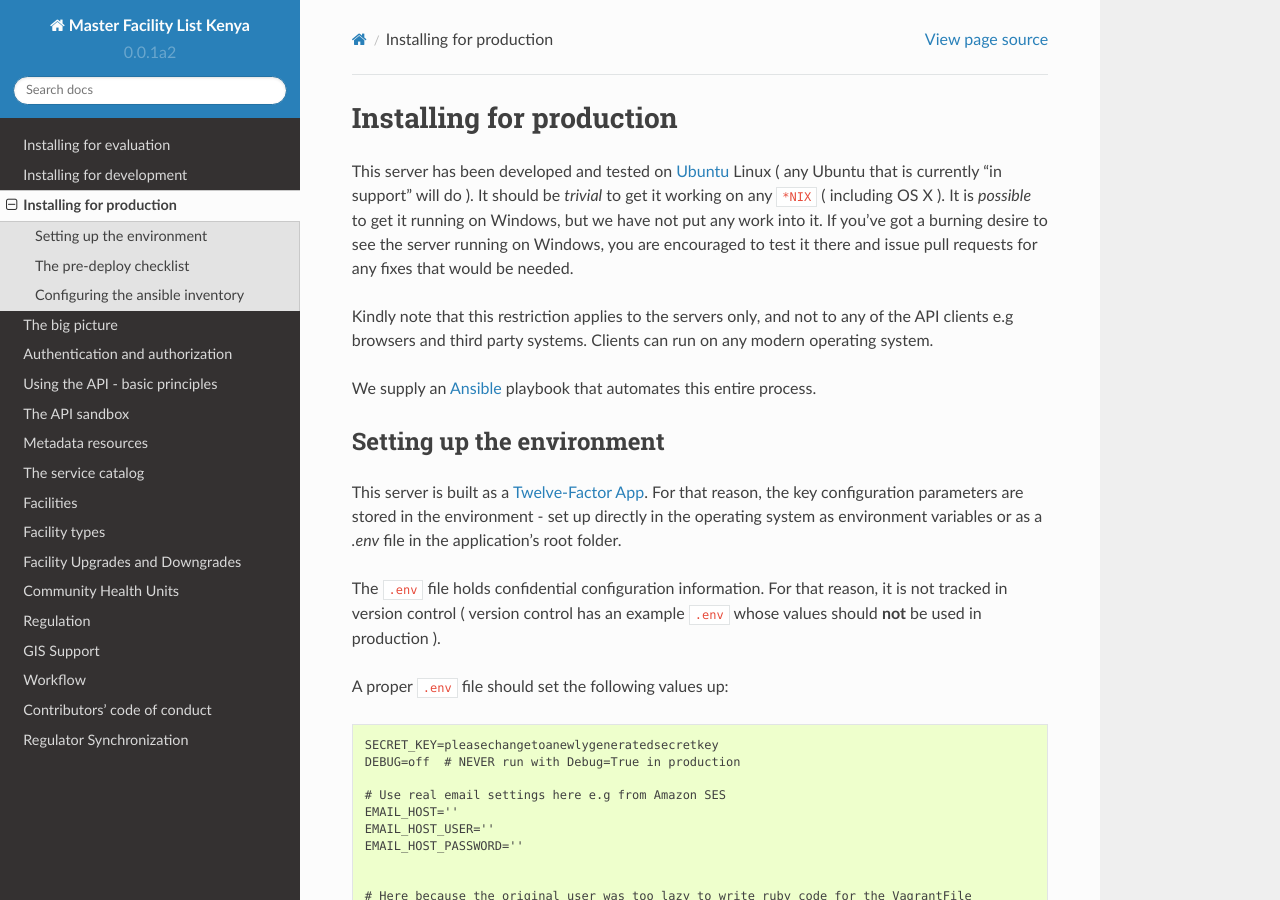
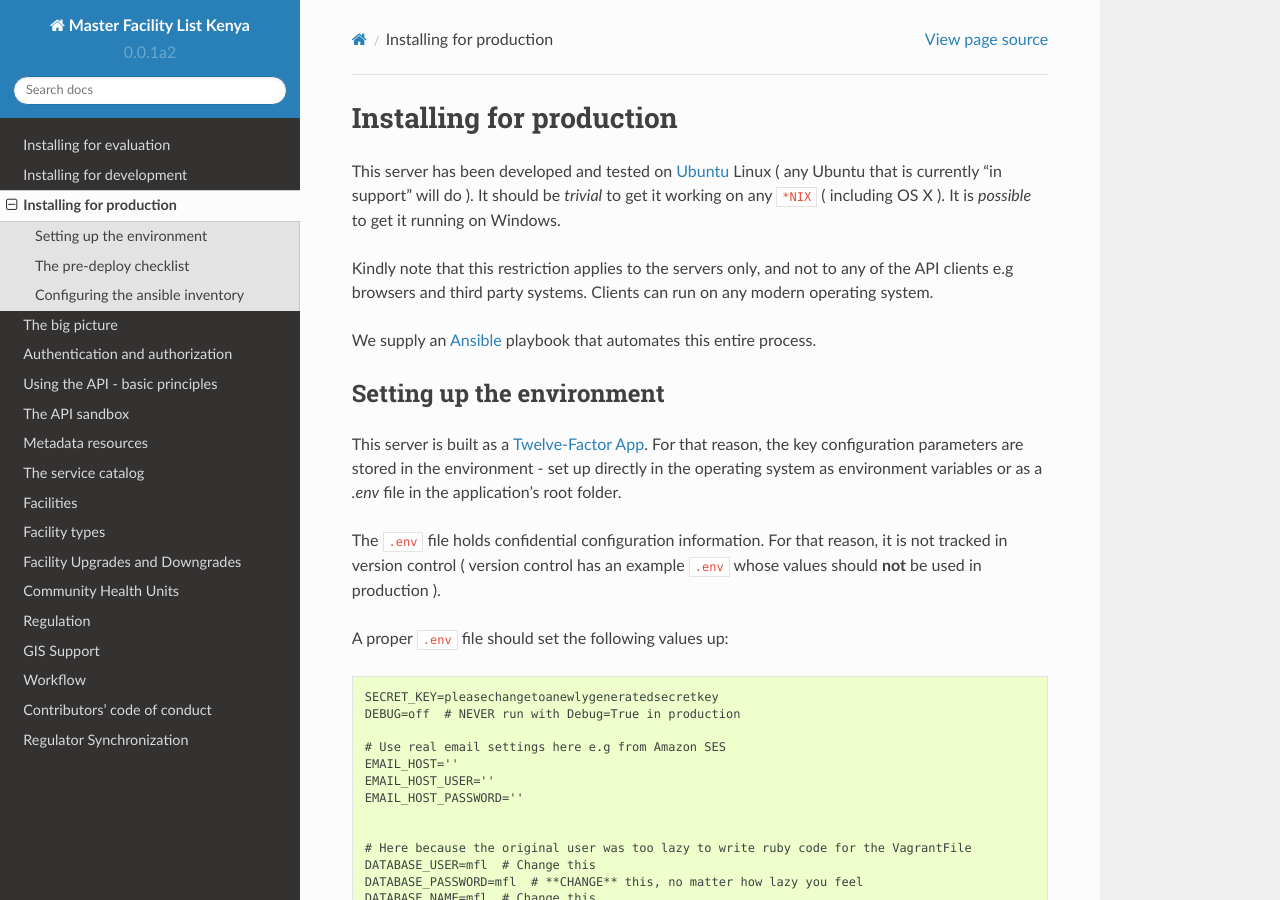
Before and after one commit to MasterFacilityList/mfl_api_docs, a Sphinx documentation site: the page built from docs/03_production_install.rst, in a window 1280 px wide and 900 px high. Built offline with Sphinx 7.4.7 and the Read the Docs theme 2.0.0, drawn with Linux system fonts in a browser that asks for light colours.

Commit message:
Update windows installation

```diff
--- a/docs/03_production_install.rst
+++ b/docs/03_production_install.rst
@@ -3,9 +3,7 @@ Installing for production
 This server has been developed and tested on `Ubuntu`_ Linux ( any Ubuntu
 that is currently "in support" will do ). It should be *trivial* to get it
 working on any ``*NIX`` ( including OS X ). It is *possible* to get it
-running on Windows, but we have not put any work into it. If you've got a
-burning desire to see the server running on Windows, you are encouraged to
-test it there and issue pull requests for any fixes that would be needed.
+running on Windows.
 
 Kindly note that this restriction applies to the servers only, and not to
 any of the API clients e.g browsers and third party systems. Clients can
```
